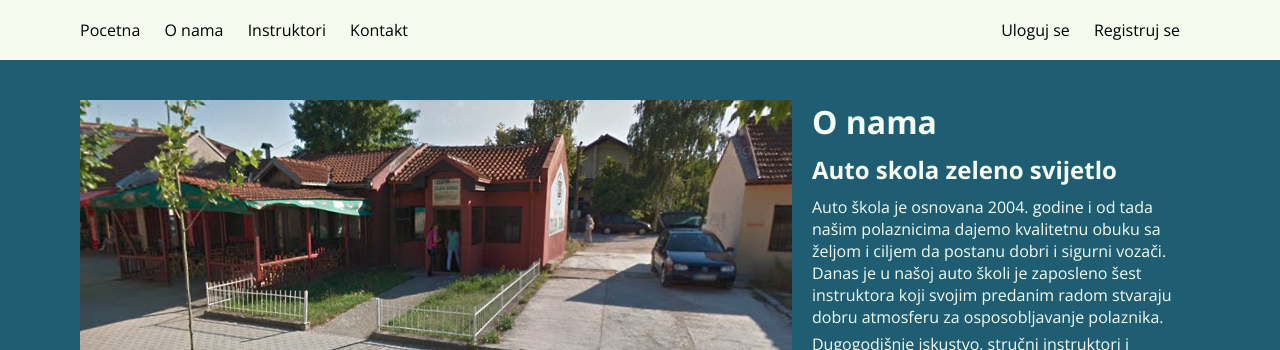
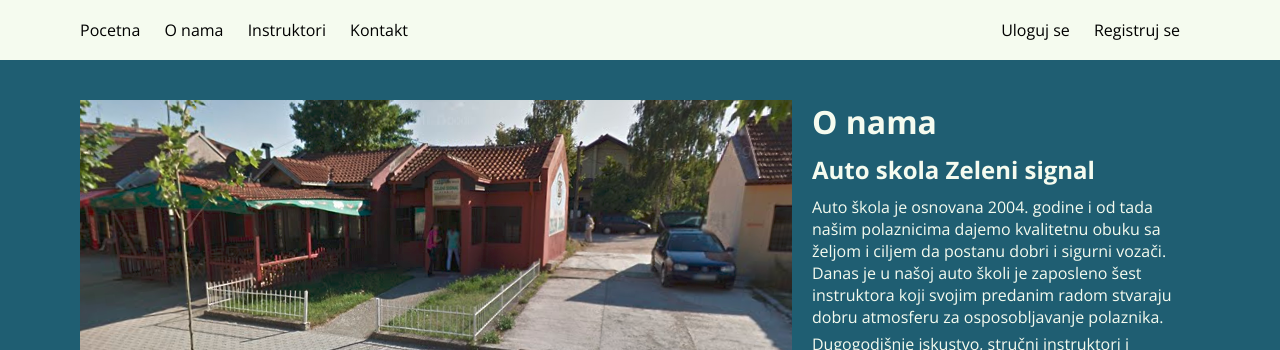
Before and after one commit to Doder/autoskola, a PHP site: page /about.php in a window 1280 px wide. Shown: the top 350 px of the page. Run offline with PHP 8.4, Linux system fonts and the light colour scheme.

Commit message:
Update about.php

```diff
--- a/about.php
+++ b/about.php
@@ -3,7 +3,7 @@
     <img class="about-img" src="img/skola.png" alt="skola">
     <div class="about">
         <h1>O nama</h1>
-        <h2>Auto skola zeleno svijetlo</h2>
+        <h2>Auto skola Zeleni signal</h2>
         <p>Auto škola je osnovana 2004. godine i od tada našim polaznicima dajemo kvalitetnu obuku sa željom i ciljem da postanu dobri i sigurni vozači. Danas je u našoj auto školi je zaposleno šest instruktora koji svojim predanim radom stvaraju dobru atmosferu za osposobljavanje polaznika.</p>
         <p>Dugogodišnje iskustvo, stručni instruktori i predavači te kvalitetan i moderan vozni park ključ su kvalitetnog i stručnog osposobljavanja polaznika. U našem radu uvijek smo u korak sa vremenom, novim dostignućima i standardima u osposobljavanju i sigurnoj vožnji.</p>
         <p>Osposobljavanje se obavlja u svim vremenskim uslovima i saobracajnim prilikama što kandidatu daje svestranost, snalažnjivost i sigurnost u vožnji. Sati održavanja vožnje su koliko god je to moguće prilagođeni slobodnom vremenu kandidata.</p>
```
